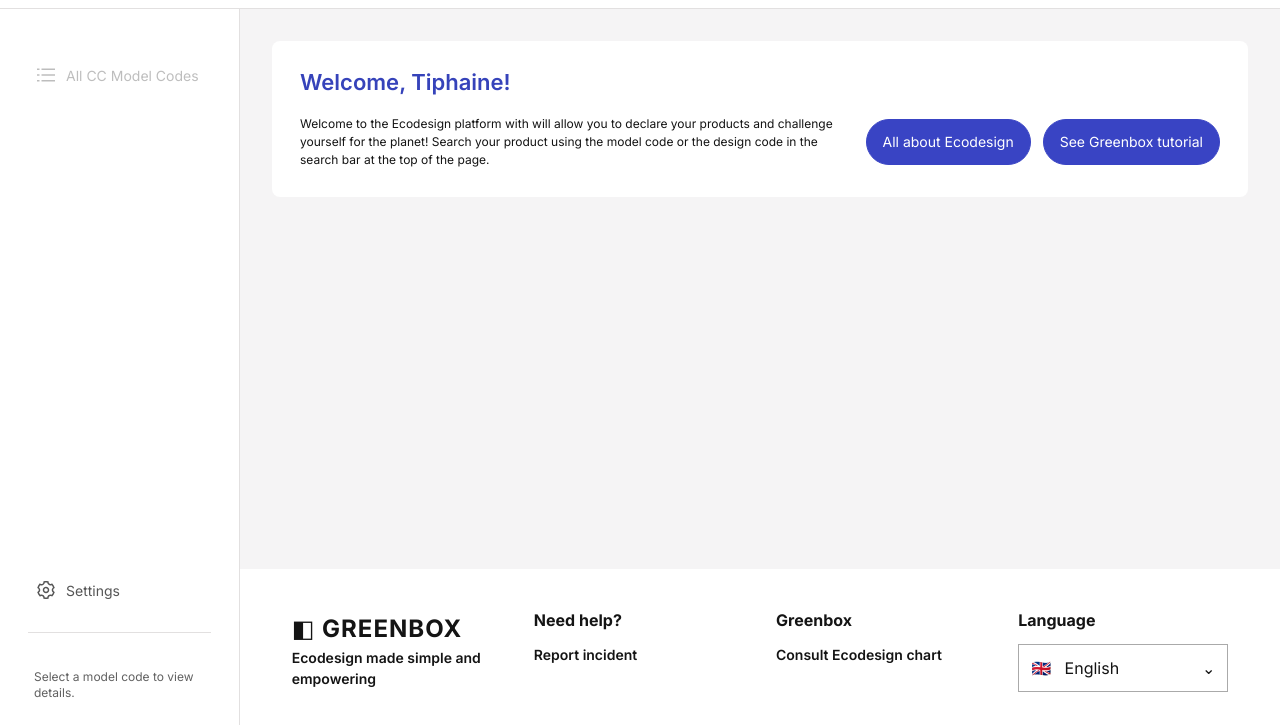
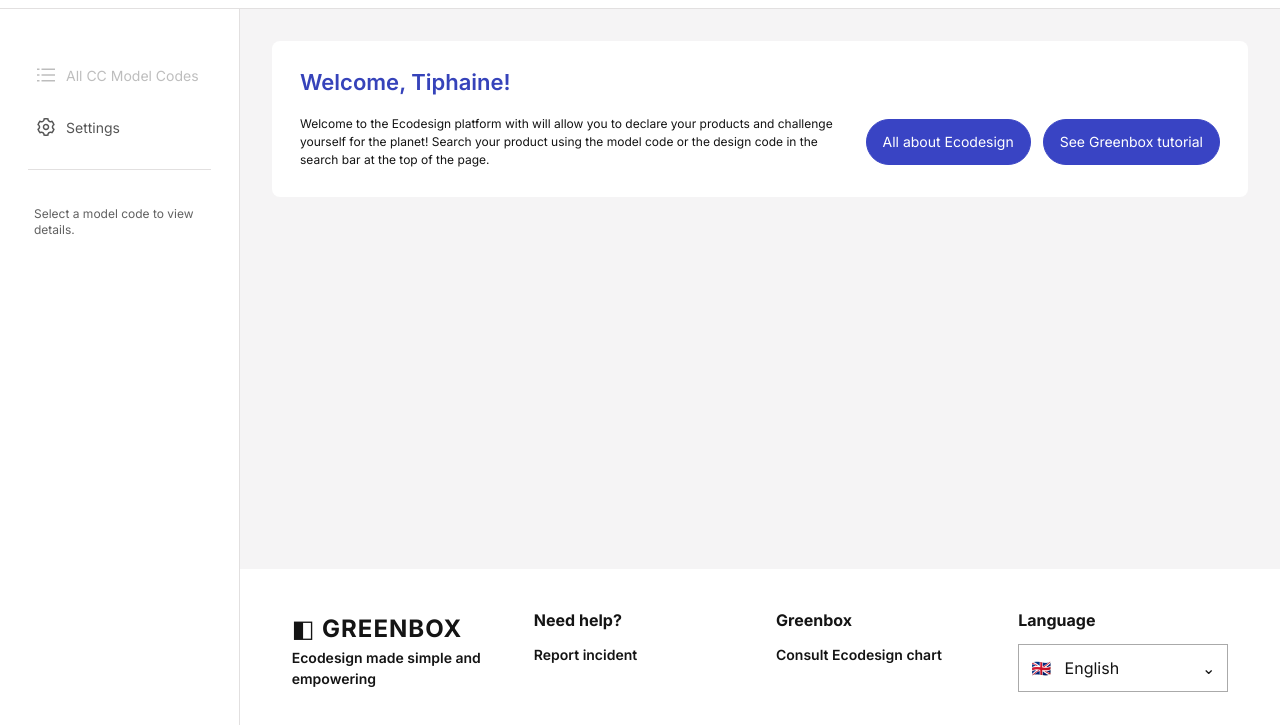
Before and after one commit to tiphaine-maes/greenbox-prototype, a plain HTML site: page index.html in a window 1280 px wide. Shown: the part 75-800 px from the top of the page. Drawn offline with Linux system fonts and the light colour scheme.

Commit message:
Remove gap between sidebar navigation links
Co-authored-by: Copilot App <223556219+Copilot@users.noreply.github.com>

```diff
--- a/index.html
+++ b/index.html
@@ -334,7 +334,7 @@
     #settings-year-slot { display: contents; }
     .nav-item[data-page] { cursor: pointer; text-decoration: none; }
     .nav-item[data-page] path { fill: currentColor; }
-    #settings-nav { margin-top: auto; }
+    #settings-nav { margin-top: 0; }
     .product-heading {
       overflow: hidden;
       position: sticky;
```
